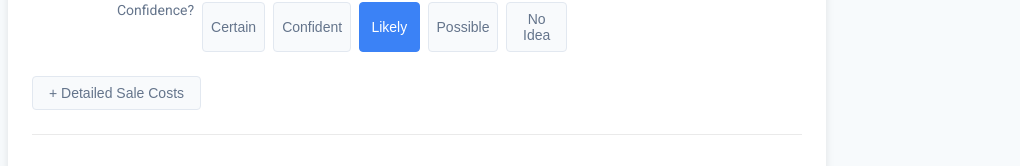
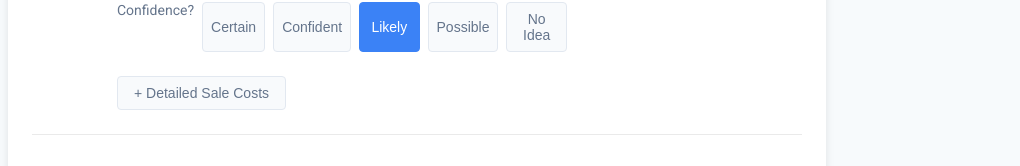
Before and after one commit to trentschade/buy-sell_fullstack_3_next, a Next.js app: page /unified-calculator in a window 1280 px wide. Shown: the part 779-945 px from the top of the page, without its empty margins (32-1052 px from the left). Built offline with nearby package versions, Linux system fonts and the light colour scheme.

Commit message:
Fixed error with the calculation of the monthly payment color coding

```diff
--- a/components/ui/ExpandableSection.js
+++ b/components/ui/ExpandableSection.js
@@ -12,7 +12,7 @@ import styles from '../../styles/UnifiedCalculator.module.css';
  */
 const ExpandableSection = ({ title, isExpanded, onToggle, children }) => {
   return (
-    <div>
+    <div className={styles.expandableSection}>
       <button
         className={styles.expandButton}
         onClick={onToggle}
--- a/hooks/useCalculator.js
+++ b/hooks/useCalculator.js
@@ -168,8 +168,8 @@ export const useCalculator = () => {
   };
 
   // Handle target monthly payment change
-  const handleTargetPaymentChange = (e) => {
-    setTargetMonthlyPayment(parseInt(e.target.value));
+  const handleTargetPaymentChange = (value) => {
+    setTargetMonthlyPayment(value);
   };
 
   // Initialize the main payoff slider value based on the sum of payoff details
--- a/styles/UnifiedCalculator.module.css
+++ b/styles/UnifiedCalculator.module.css
@@ -113,6 +113,13 @@
 .slider:disabled::-webkit-slider-thumb {
   background-color: #94a3b8;
   cursor: not-allowed;
+}
+
+.expandableSection {
+  margin-top: 1rem;
+  max-width: 600px;
+  margin-left: auto;
+  margin-right: auto;
 }
 
 .expandButton {
--- a/styles/ui/ExpandableSection.module.css
+++ b/styles/ui/ExpandableSection.module.css
@@ -1,5 +1,8 @@
 .expandableSection {
   margin-top: 1rem;
+  max-width: 600px;
+  margin-left: auto;
+  margin-right: auto;
 }
 
 .expandButton {
```
